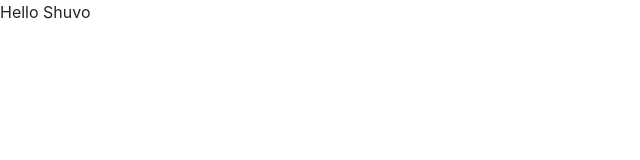
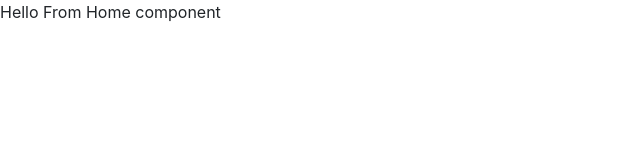
Before and after one commit to supermanshuvo/calculator, a React (Create React App) app: page / in a window 1280 px wide. Shown: the top 160 px of the page, without its empty margins (0-640 px from the left). Built offline with nearby package versions, Linux system fonts and the light colour scheme.

Commit message:
Create functional component in Home and import in app.js

```diff
--- a/src/App.js
+++ b/src/App.js
@@ -1,8 +1,8 @@
-
+import Home from './components/Home'
 function App() {
   return (
     <div className="App">
-      Hello Shuvo
+      <Home />
     </div>
   );
 }
--- a/src/components/Home.jsx
+++ b/src/components/Home.jsx
@@ -0,0 +1,6 @@
+const Home = () =>{
+    return(
+        <div>Hello From Home component</div>
+    );
+}
+export default Home;
```
